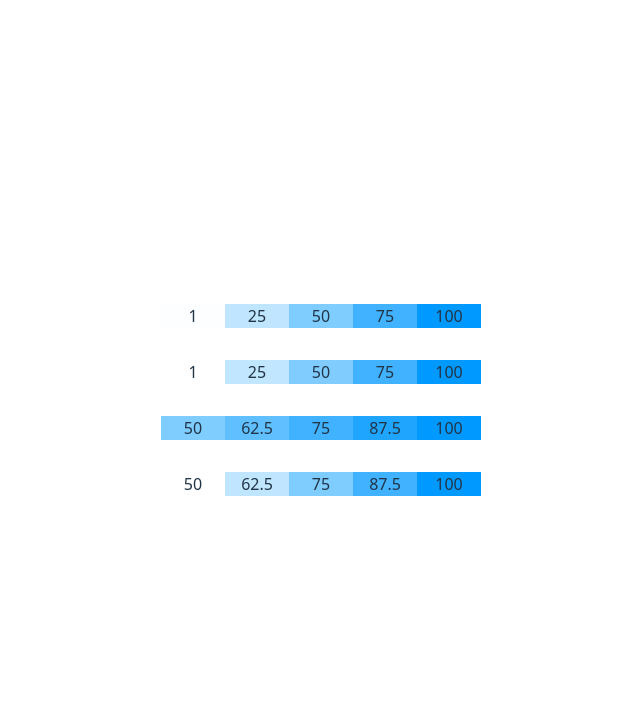
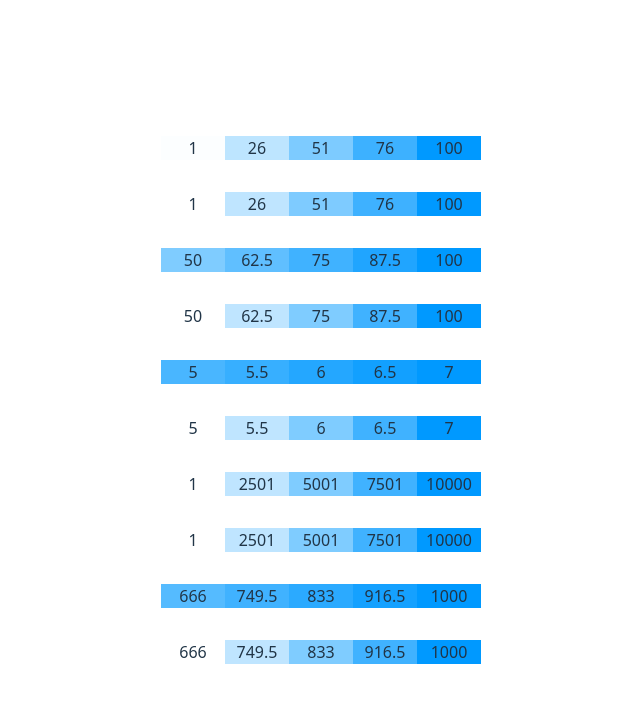
Before and after one commit to reergymerej/colorizer, a React (Vite) app: page / in a window 1280 px wide. Shown: the top 702 px of the page, without its empty margins (319-959 px from the left). Built offline with nearby package versions, Linux system fonts and the light colour scheme.

Commit message:
generate test range

```diff
--- a/src/App.tsx
+++ b/src/App.tsx
@@ -41,32 +41,40 @@ const Range = ({ values, backgroundColor, relativeScale }: PropsRange) => {
   )
 }
 
+const generateRange = (min: number, max: number): number[] => {
+  const length = max - min
+  const mid = Math.round(min + (length / 2))
+  const step = (mid - min) / 2
+  return [
+    min,
+    min + step,
+    mid,
+    mid + step,
+    max,
+  ]
+}
+
 const ranges: Range[] = [
   {
     id: '1 - 100',
-    values: [
-      1,
-      25,
-      50,
-      75,
-      100,
-    ],
+    values: generateRange(1, 100),
   },
   {
     id: '50 - 100',
-    values: [
-      50,
-      50 + ((75 - 50) / 2),
-      75,
-      75 + ((100 - 75) / 2),
-      100,
-    ],
+    values: generateRange(50, 100),
   },
-
-  // * 5 - 7
-  // * 1 - 10,000
-
-
+  {
+    id: '* 5 - 7',
+    values: generateRange(5, 7),
+  },
+  {
+    id: '1 - 10,000',
+    values: generateRange(1, 10000),
+  },
+  {
+    id: '666 - 1000',
+    values: generateRange(666, 1000),
+  }
 ]
 
 function App() {
@@ -80,7 +88,7 @@ function App() {
                 values={range.values}
                 backgroundColor='#09f'
               />
-              <Range key={range.id}
+              <Range key={range.id + 'relative'}
                 values={range.values}
                 backgroundColor='#09f'
                 relativeScale
```
